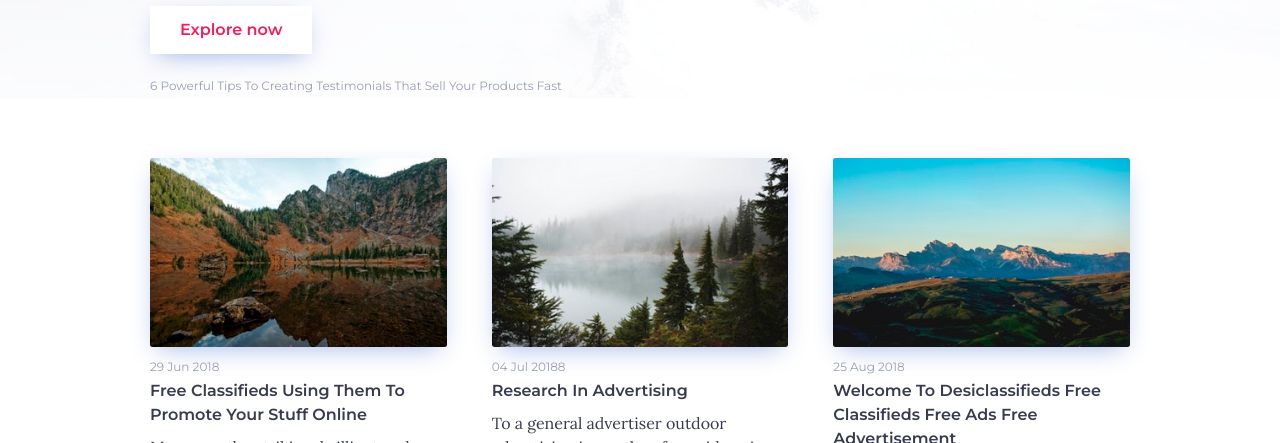
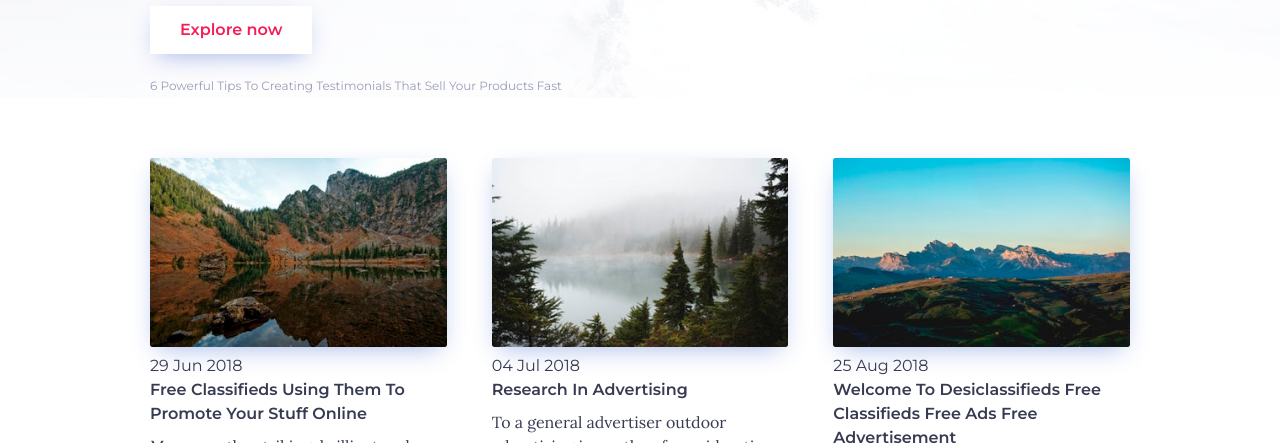
Before and after one commit to RenVoc/sitesoft, a website: page src/index.pug in a window 1280 px wide. Shown: the part 357-800 px from the top of the page. Drawn offline with nearby package versions, Linux system fonts and the light colour scheme; files that its build step writes are made by us from their sources.

Commit message:
adding cards mixin

```diff
--- a/src/template/Cards/cards.pug
+++ b/src/template/Cards/cards.pug
@@ -1,28 +1,24 @@
+mixin cardItem(urlImg, alt, time, title, description)
+    .flex-cards__item
+        .cards__item__img
+            .center
+                img(src=urlImg alt=alt)
+        time(class="style__gray2")=time
+        h4=title
+        p=description
+
 section
     .centerWrap
         div(class="flex-cards flex__container flex__container_row")
-            .flex-cards__item
-                .cards__item__img
-                    .center
-                        img(src="../../images/card3.jpg" alt="")
-                time(class="style__gray") 29 Jun 2018
-                h4 Free Classifieds Using Them To Promote Your Stuff Online
-                p
-                    | Moreover the striking, brilliant and vivid colors are the reason why we are attracted to the posters
-                    | that we see.
-            .flex-cards__item
-                .cards__item__img
-                    .center
-                        img(src="../../images/card2.jpg" alt="")
-                time(class="style__gray") 04 Jul 20188
-                h4 Research In Advertising
-                p
-                    | To a general advertiser outdoor advertising is worthy of consideration. Outdoor advertising is
-                    | considered as the oldest form of advertising.
-            .flex-cards__item
-                .cards__item__img
-                    .center
-                        img(src="../../images/card1.jpg" alt="")
-                time(class="style__gray") 25 Aug 2018
-                h4 Welcome To Desiclassifieds Free Classifieds Free Ads Free Advertisement
-                p There are several ways people can make money online. From selling products to advertising.
+            +cardItem('../../images/card3.jpg','',
+                 '29 Jun 2018',
+                 'Free Classifieds Using Them To Promote Your Stuff Online',
+                 'Moreover the striking, brilliant and vivid colors are the reason why we are attracted to the posters that we see.')
+            +cardItem('../../images/card2.jpg','',
+                 '04 Jul 2018',
+                 'Research In Advertising',
+                 'To a general advertiser outdoor advertising is worthy of consideration. Outdoor advertising is considered as the oldest form of advertising.')
+            +cardItem('../../images/card1.jpg','',
+                 '25 Aug 2018',
+                 'Welcome To Desiclassifieds Free Classifieds Free Ads Free Advertisement',
+                 'There are several ways people can make money online. From selling products to advertising.')
```
Also changed, not shown: build/index.html, src/index.html, src/template/Cards/cards.html.
